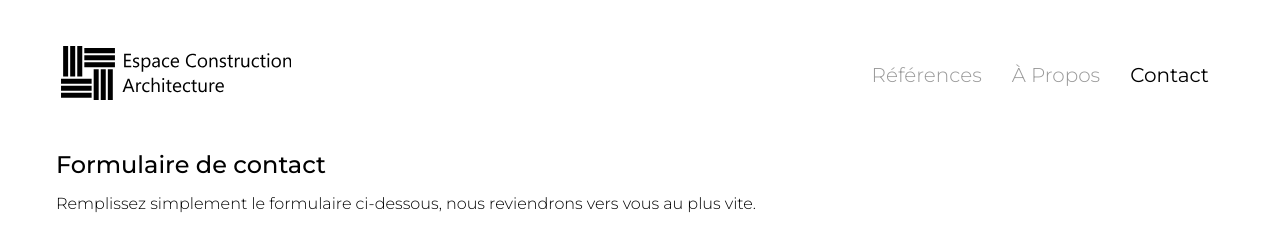
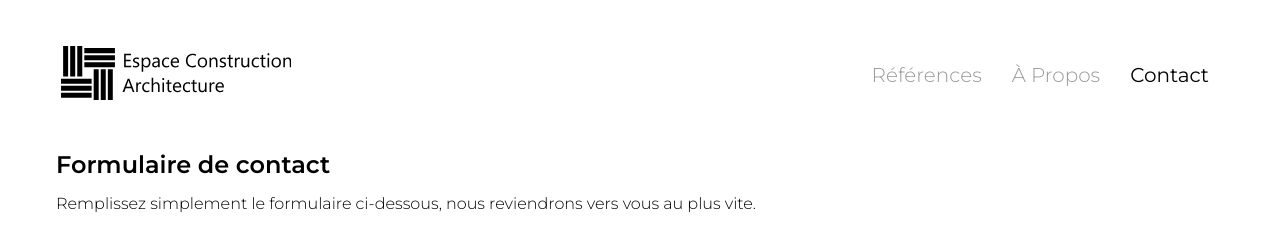
Before and after one commit to tracytray1/espace-construction-architecture, a React (Vite) app: page /contact in a window 1280 px wide. Shown: the top 240 px of the page. Built offline with nearby package versions, Linux system fonts and the light colour scheme.

Commit message:
adjusted fonts

```diff
--- a/src/components/AboutContent/AboutContent.scss
+++ b/src/components/AboutContent/AboutContent.scss
@@ -74,6 +74,7 @@
 
   h2 {
     padding-block: 40px;
+    font-weight: 600;
 
     &:first-of-type {
       padding-top: 0;
--- a/src/routes/Contact/Contact.scss
+++ b/src/routes/Contact/Contact.scss
@@ -11,7 +11,7 @@
 
     .contact-title {
       font-size: 24px;
-      font-weight: 500;
+      font-weight: 600;
       margin-bottom: 0.75rem;
       color: #000000; // gris foncé élégant
     }
```
